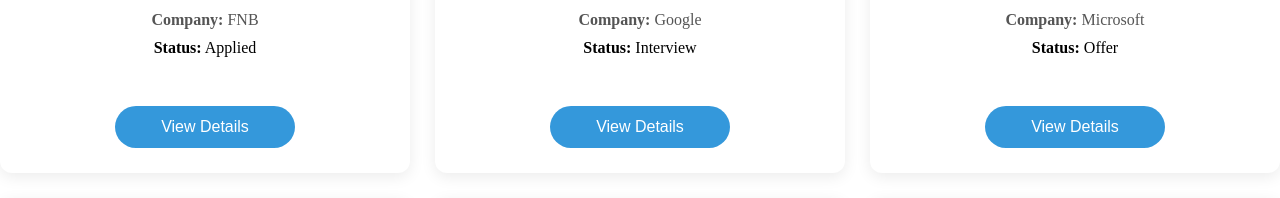
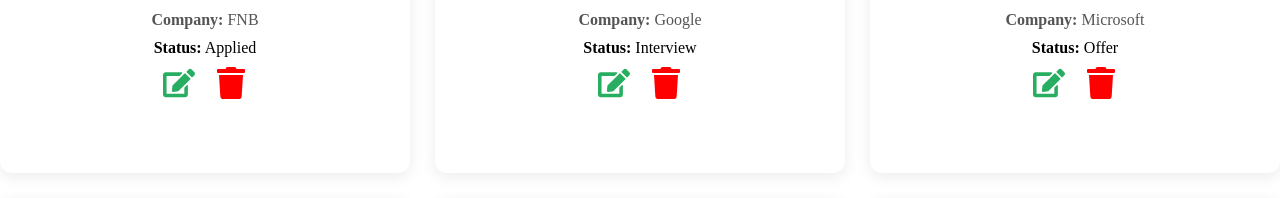
Before and after one commit to ThembelihleQueeneth/job_sprint, a React (Vite) app: page /home in a window 1280 px wide. Shown: the part 475-673 px from the top of the page. Built offline with nearby package versions, Linux system fonts and the light colour scheme.

Commit message:
Fixing Errors

```diff
--- a/package.json
+++ b/package.json
@@ -18,6 +18,7 @@
     "JSX": "^1.1.0",
     "react": "^19.1.1",
     "react-dom": "^19.1.1",
+    "react-icons": "^5.5.0",
     "react-router-dom": "^7.9.1"
   },
   "devDependencies": {
--- a/src/App.tsx
+++ b/src/App.tsx
@@ -3,7 +3,6 @@
 import { Login } from './pages/Login'
 import { Register } from './pages/Register'
 import { Home } from './pages/Home'
-import { DetailsPage } from './pages/DetailsPage'
 import { AddJob } from './pages/AddJob'
 import { BrowserRouter as Router, Routes, Route } from 'react-router-dom'
 
@@ -15,7 +14,7 @@
         <Route path="/login" element={<Login />} />
          <Route path="/register" element={<Register />} />
          <Route path="/home" element= {<Home/>} />
-         <Route path="/details" element= {<DetailsPage/>} />
+
          <Route path="/add" element= {<AddJob/>} />
       </Routes>
     </Router>
--- a/src/pages/DetailsPage.tsx
+++ /dev/null
@@ -1,27 +0,0 @@
-import React from 'react'
-
-export const DetailsPage = () => {
-  return (
-    <>
-    <table>
-      <tr>
-        <th>Image</th>
-        <th>Job Title</th>
-        <th>Company Name</th>
-        <th>Status</th>
-        <th>Date Applied</th>
-        <th>Job Description</th>
-
-      </tr>
-      <tr>
-        <td>Logo</td>
-        <td>Software Developer</td>
-        <td>FNB</td>
-        <td>Applied</td>
-        <td>05-DEC-2002</td>
-        <td>Build scalable application</td>
-      </tr>
-    </table>
-    </>
-  )
-}
--- a/src/pages/Home.tsx
+++ b/src/pages/Home.tsx
@@ -10,6 +10,7 @@
 // import fnb_logo from '../assets/FNB-Logo-New.png';
 import { Footer } from '../components/Footer/Footer';
 import {useNavigate} from 'react-router-dom'
+import { FaEdit, FaTrash } from "react-icons/fa";
 
 export const Home = () => {
   const [searchTerm, setSearchTerm] = useState('');
@@ -139,7 +140,14 @@
             <span className={`status status-${app.status.toLowerCase()}`}>
               <b>Status:</b> {app.status}
             </span>
-            <button className={styles["detailsBtn"]} onClick={handleDetailsBtn}>View Details</button>
+             <div className={styles["card-actions"]}>
+    <button onClick={handleDetailsBtn} className={styles.iconBtn} id={styles.edit}>
+      <FaEdit />
+    </button>
+    <button onClick={handleDetailsBtn} className={styles.iconBtn} id={styles.delete}>
+      <FaTrash />
+    </button>
+  </div>
           </div>
         ))}
       </div>
--- a/src/pages/Register.tsx
+++ b/src/pages/Register.tsx
@@ -29,14 +29,14 @@
   };
 
   return (
-    <div className={styles['registerContainer']}>
-      <h1 className={styles['register-heading']}>Register</h1>
 
+<>
 
-      <form onSubmit={handleRegister}>
+      <form onSubmit={handleRegister} className={styles['registerContainer']}>
+        <h1 className={styles['register-heading']}>Register</h1>
         <input
           type="text"
-          className={styles.username}
+          className={styles['register-input']}
           placeholder="User name"
           value={name}
           onChange={(e) => setName(e.target.value)}
@@ -44,7 +44,7 @@
         />
 
         <input
-          className={styles['email-input']}
+          className={styles['register-input']}
           type="email"
           placeholder="Email*"
           value={email}
@@ -53,25 +53,32 @@
         />
 
         <input
-          className={styles['pass-input']}
+          className={styles['register-input']}
           type="password"
           placeholder="Password*"
           value={password}
           onChange={(e) => setPassword(e.target.value)}
           required
         />
+        <input
+          className={styles['register-input']}
+          type="password"
+          placeholder="Confirm Password*"
+          required
+        />
 
         <button type="submit" className={styles['registerBtn']}>
           Register
         </button>
-      </form>
-
-      <p className={styles.account}>
+        <p className={styles.account}>
         Already have an account?{' '}
         <Link to="/login" className={styles['login-link']}>
           Login
         </Link>
       </p>
-    </div>
+      </form>
+
+
+    </>
   );
 };
--- a/src/styles/Home.module.css
+++ b/src/styles/Home.module.css
@@ -126,9 +126,43 @@
 .detailsBtn:hover {
   background: #2980b9;
 }
+.iconBtn {
+  background: none;
+  border: 2px solid #333;
+  border: none;
+  cursor: pointer;
+  margin: 0 5px;
+  font-size: 2rem;
+  transition: color 0.2s ease;
+}
+
+.card-actions {
+  display: flex;
+  gap: 10px;
+  margin-top: 10px;
+}
+#edit{
+    color: #27ae60;
+    transition: transform 0.2s ease;
+}
+#delete{
+    color: red;
+    transition: transform 0.2s ease;
+}
+
+#delete:hover , #edit:hover{
+  animation: shake 0.4s ease-in-out;
+}
+
+@keyframes shake {
+  0% { transform: translateX(0); }
+  25% { transform: translateX(-3px); }
+  50% { transform: translateX(3px); }
+  75% { transform: translateX(-3px); }
+  100% { transform: translateX(0); }
+}
 
 
-/* Responsive Design */
 @media (max-width: 992px) {
   .demo-grid {
     grid-template-columns: repeat(2, 1fr);
--- a/src/styles/Register.module.css
+++ b/src/styles/Register.module.css
@@ -1,6 +1,6 @@
 .registerContainer{
     width: 500px;
-    height: 600px;
+    height: 640px;
     border: 1px solid #333;
     margin: auto;
     justify-content: center;
@@ -17,7 +17,7 @@
     margin-right: 50px;
 
 }
-.email-input, .pass-input, .username{
+.register-input{
     margin-left: 60px;
     border: 1px solid #3498db;
     width: 70%;
@@ -28,9 +28,7 @@
     cursor: pointer;
 
 }
-.login-link{
-   margin: 220px;
-}
+
 .account{
     margin-top: 50px;
 }
```
Also changed, not shown: 1 other file (tests, documents, lock files or other folders).
